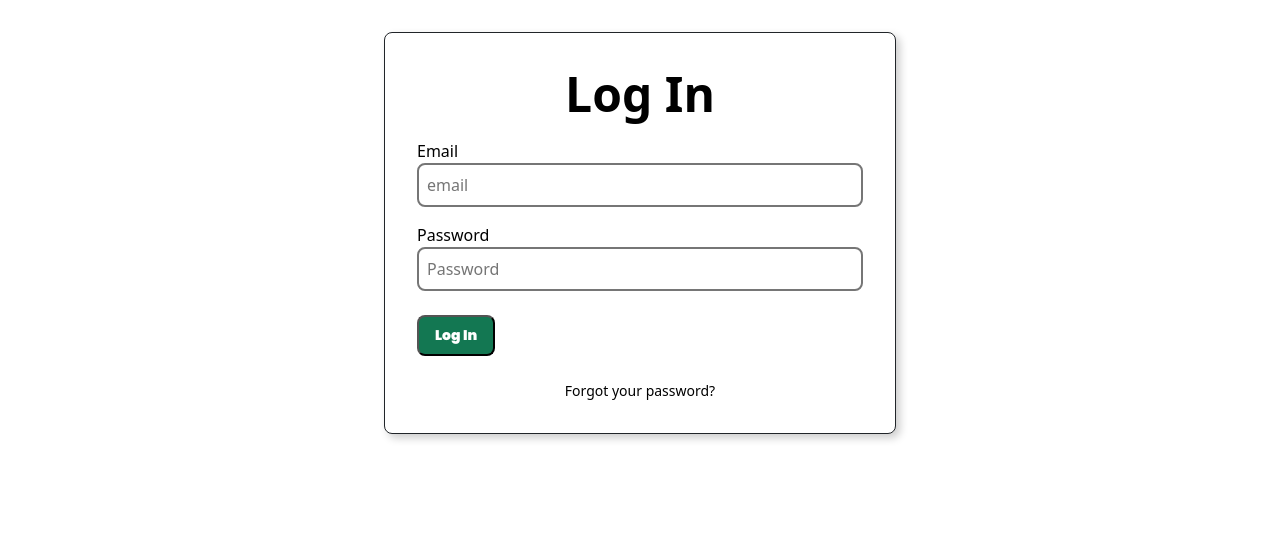
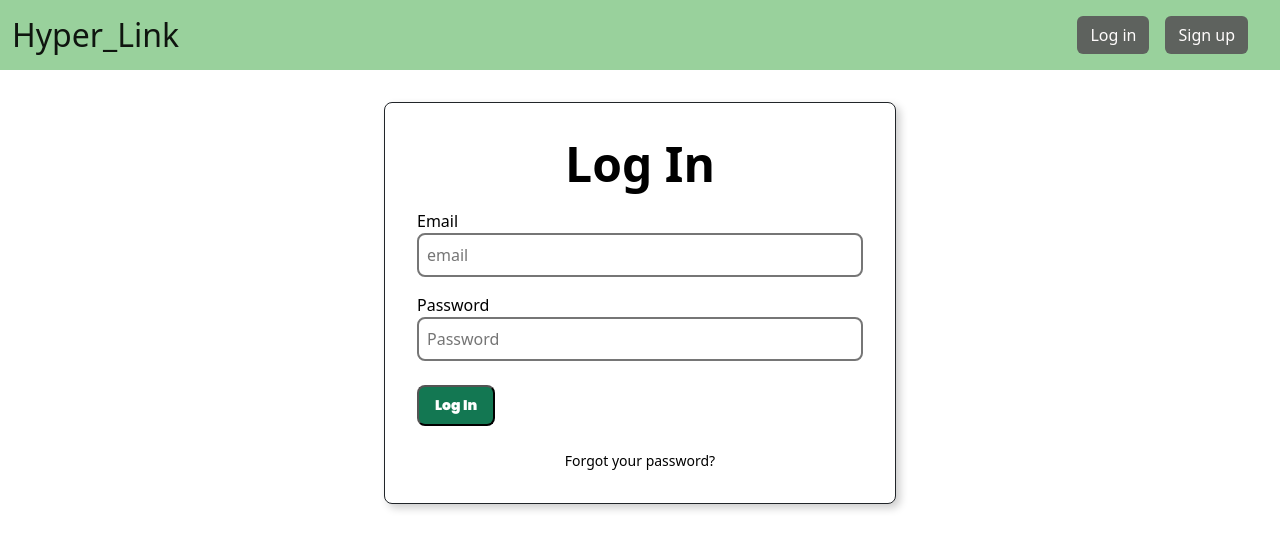
Before and after one commit to Dylan-Mleczko/hyperlink, a React (Create React App) app: page /login in a window 1280 px wide. Shown: the top 550 px of the page. Built offline with nearby package versions, Linux system fonts and the light colour scheme.

Commit message:
feat: fix conditional rendering

```diff
--- a/src/components/Header.jsx
+++ b/src/components/Header.jsx
@@ -1,13 +1,8 @@
 import './header.css';
 
-function isLoggedIn() {
-  return false;
-}
-
-export const Header = () => {
-  const loggedIn = isLoggedIn();
-  const userName = 'Lexi';
-
+export const Header = ({ isLoggedIn }) => {
+  console.log('test', isLoggedIn);
+  const userName = 'lexi';
   return (
     <nav class="navbar navbar-expand-lg nav-bar p-0">
       <div class="container-fluid">
@@ -16,7 +11,7 @@ export const Header = () => {
         <div class="collapse navbar-collapse d-flex flex-row justify-content-end" id="navbarNav">
           <nav class="navbar">
             <form class="container-fluid justify-content-start">
-              {loggedIn ? (
+              {!isLoggedIn ? (
                 <>
                   <a href="/login">
                     <button class="btn nav-button me-2" type="button">
--- a/src/pages/home/home.js
+++ b/src/pages/home/home.js
@@ -1,9 +1,13 @@
 import { React } from 'react';
+import { Header } from '../../components/Header';
 
 const Home = () => {
   return (
     <div>
-      <h1>hellllo</h1>
+      <Header isLoggedIn={true} />
+      <div>
+        <h1>hellllo</h1>
+      </div>
     </div>
   );
 };
--- a/src/pages/login/login.js
+++ b/src/pages/login/login.js
@@ -7,6 +7,7 @@ import axios from 'axios';
 import './styles.css';
 import '../../index.css';
 import { baseDevelopmentURL } from '../../utils/constants';
+import { Header } from '../../components/Header';
 
 const Login = (props) => {
   const navigate = useNavigate();
@@ -14,6 +15,7 @@ const Login = (props) => {
   const [user, setUser] = useState('');
   const [error, setError] = useState(false);
   const [errorMessage, setErrorMessage] = useState('');
+  const [loggedIn, setLoggedIn] = useState(false);
 
   const formik = useFormik({
     initialValues: {
@@ -33,7 +35,7 @@ const Login = (props) => {
             password: values.password,
           },
         });
-
+        setLoggedIn(true);
         navigate('/gallery');
       } catch (err) {
         setErrorMessage(err.response.data.message);
@@ -43,6 +45,8 @@ const Login = (props) => {
   });
 
   return (
+    <div>
+      <Header isLoggedIn={loggedIn} />
       <div className="details-container">
         <main className="details-main">
           <div className="measure">
@@ -92,6 +96,7 @@ const Login = (props) => {
           </div>
         </main>
       </div>
+    </div>
   );
 };
 
--- a/src/pages/profile/profile.js
+++ b/src/pages/profile/profile.js
@@ -4,7 +4,7 @@ import { Header } from '../../components/Header';
 const Profile = () => {
   return (
     <div>
-      <Header />
+      <Header isLoggedIn={true} />
     </div>
   );
 };
--- a/src/pages/signup/signup.js
+++ b/src/pages/signup/signup.js
@@ -7,6 +7,7 @@ import axios from 'axios';
 import './styles.css';
 import '../../index.css';
 import { baseDevelopmentURL } from '../../utils/constants';
+import { Header } from '../../components/Header';
 
 const SignUp = (props) => {
   const navigate = useNavigate();
@@ -14,6 +15,7 @@ const SignUp = (props) => {
   const [user, setUser] = useState('');
   const [error, setError] = useState(false);
   const [errorMessage, setErrorMessage] = useState('');
+  const [loggedIn, setLoggedIn] = useState(false);
 
   const formik = useFormik({
     initialValues: {
@@ -51,6 +53,7 @@ const SignUp = (props) => {
           },
         });
 
+        setLoggedIn(true);
         navigate('/gallery');
       } catch (err) {
         console.log('yolo', err);
@@ -61,6 +64,8 @@ const SignUp = (props) => {
   });
 
   return (
+    <div>
+      <Header isLoggedIn={loggedIn} />
       <div className="details-container">
         <main className="details-main">
           <div className="measure">
@@ -163,6 +168,7 @@ const SignUp = (props) => {
           </div>
         </main>
       </div>
+    </div>
   );
 };
 
--- a/src/pages/welcome/welcome.js
+++ b/src/pages/welcome/welcome.js
@@ -4,6 +4,7 @@ import { useState } from 'react';
 import { Dropdown, DropdownToggle, DropdownMenu, DropdownItem } from 'reactstrap';
 
 import '../../index.css';
+import { Header } from '../../components/Header';
 
 const Welcome = () => {
   const [theme, setTheme] = useState(null);
@@ -13,6 +14,8 @@ const Welcome = () => {
   };
 
   return (
+    <div>
+      <Header isLoggedIn={false} />
       <div className="mb-2">
         <h1>Welcome to hyper-link</h1>
         <Link to={'/login'} id="login" className="solid-buttton">
@@ -44,6 +47,7 @@ const Welcome = () => {
           </Dropdown>
         </div>
       </div>
+    </div>
   );
 };
 
```
Lines whose indentation alone changed are shown as unchanged.
